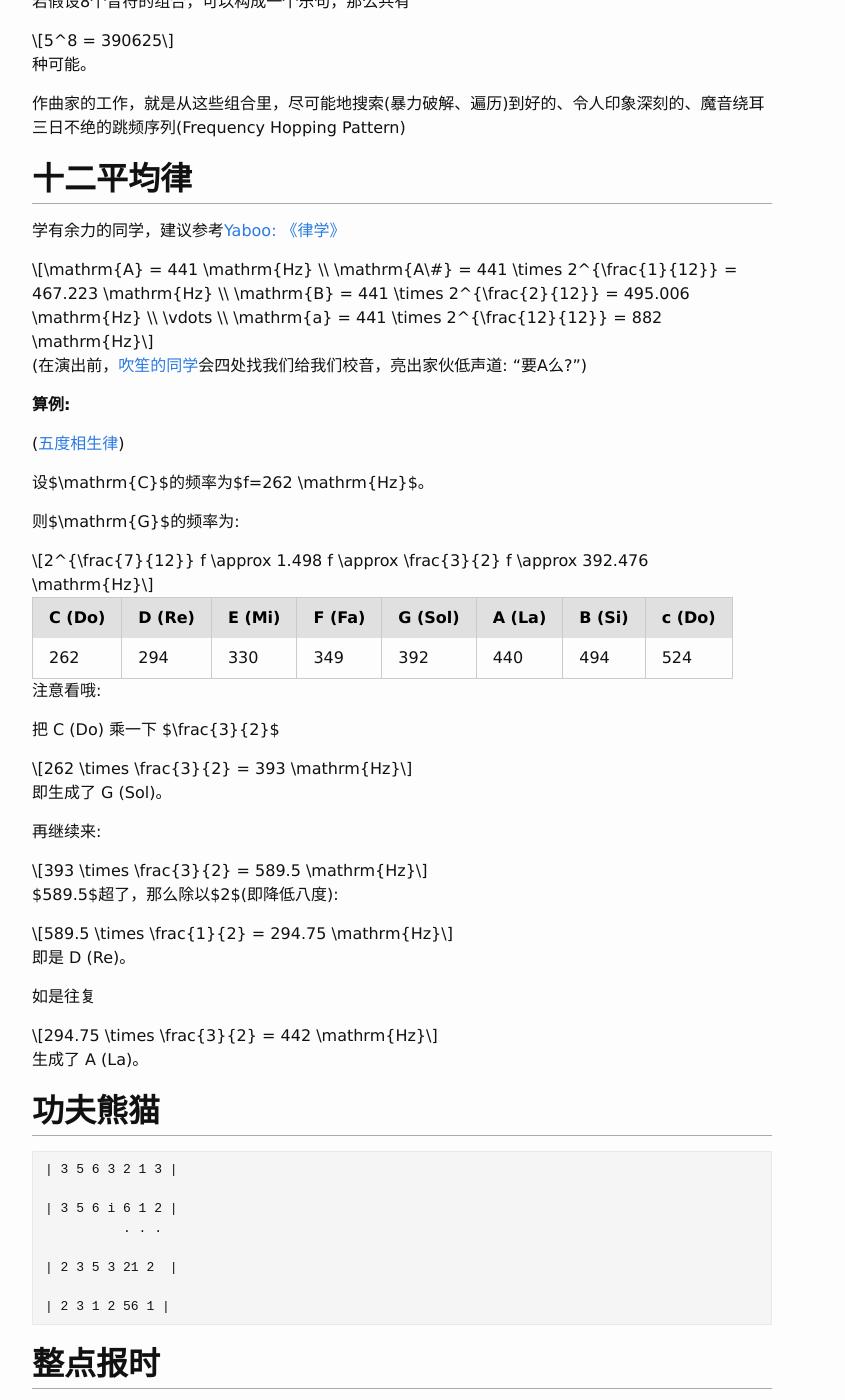
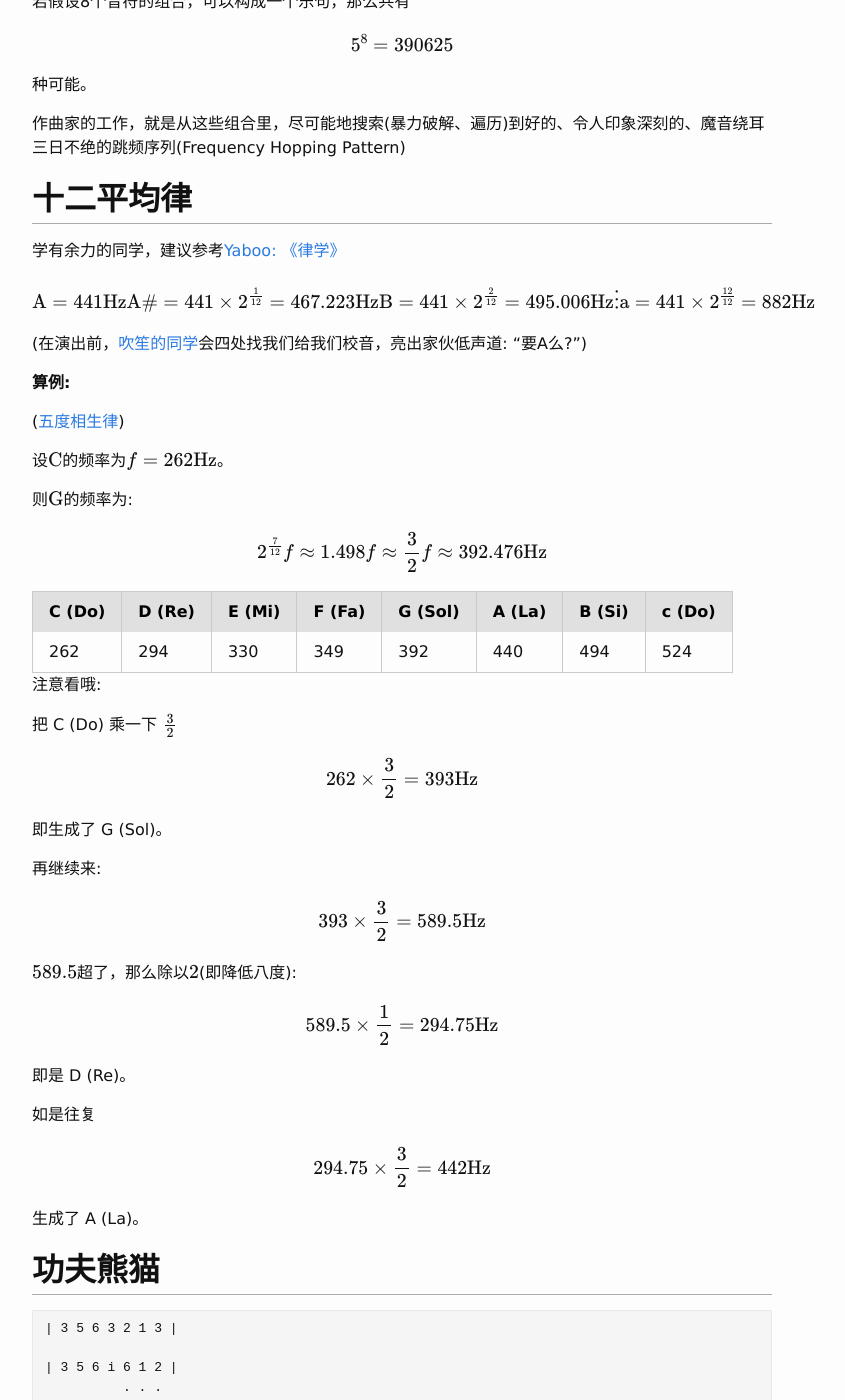
Before and after one commit to scateu/scateu.github.io, a Jekyll site: the page built from _posts/2017-03-01-notes-on-automated-composition.md, in a window 1280 px wide and 1400 px high, scrolled down 297 px. Shown: the whole window, without its empty margins (238-1083 px from the left). Built offline with Jekyll 4.4.1, drawn with Linux system fonts in a browser that asks for light colours; nearby versions of some CDN libraries; formulas are drawn with MathJax 3; comment, search, counter and statistics services are not loaded; some of the changed lines change nothing that is shown.

Commit message:
Revert "Mon Dec 28 19:27:44 CST 2020"
This reverts commit 84f3aa02d5b418df26df0e89825d70682ae01089.

```diff
--- /dev/null
+++ b/_includes/mathjax.html
@@ -0,0 +1,20 @@
+<script type="text/x-mathjax-config">
+  MathJax.Hub.Config({
+    extensions: ["tex2jax.js"],
+    jax: ["input/TeX", "output/HTML-CSS"],
+    TeX: {
+      equationNumbers: {
+        autoNumber: "AMS"
+      }
+    },
+    tex2jax: {
+      inlineMath: [ ['$','$'], ['\\(', '\\)'] ],
+      displayMath: [ ['$$','$$'] ],
+      processEscapes: true,
+    }
+  });
+</script>
+
+<!--<script type="text/javascript" src="https://cdn.mathjax.org/mathjax/latest/MathJax.js?config=TeX-AMS-MML_HTMLorMML"> </script> -->
+
+<script src="//cdn.bootcss.com/mathjax/2.7.0/MathJax.js?config=TeX-AMS-MML_HTMLorMML" type="text/javascript"></script>
--- a/_layouts/post.html
+++ b/_layouts/post.html
@@ -14,6 +14,7 @@
     {{ content }}
   </article>
 
+  {% if page.mathjax %} {% include mathjax.html %} {% endif %}
   {% if page.diagram %} {% include diagram.html %} {% endif %}
 
   {% unless page.disable_disqus %} {%include disqus.html %} {% endunless %}
--- a/_posts/2017-03-01-notes-on-automated-composition.md
+++ b/_posts/2017-03-01-notes-on-automated-composition.md
@@ -2,6 +2,7 @@
 title: "音频跳频序列搜索:自动作曲导(倒)论"
 date: 2017-03-01
 layout: post
+mathjax: true
 ---
 
 
```
